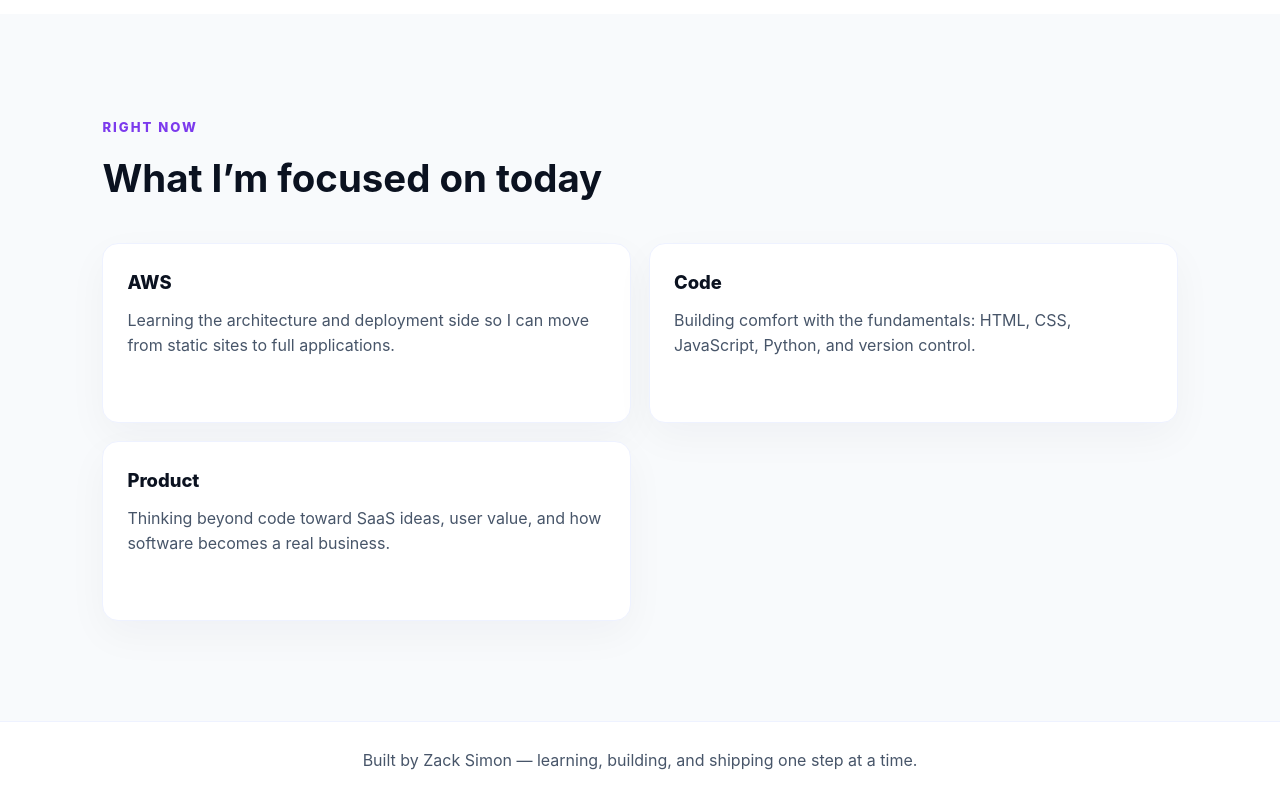
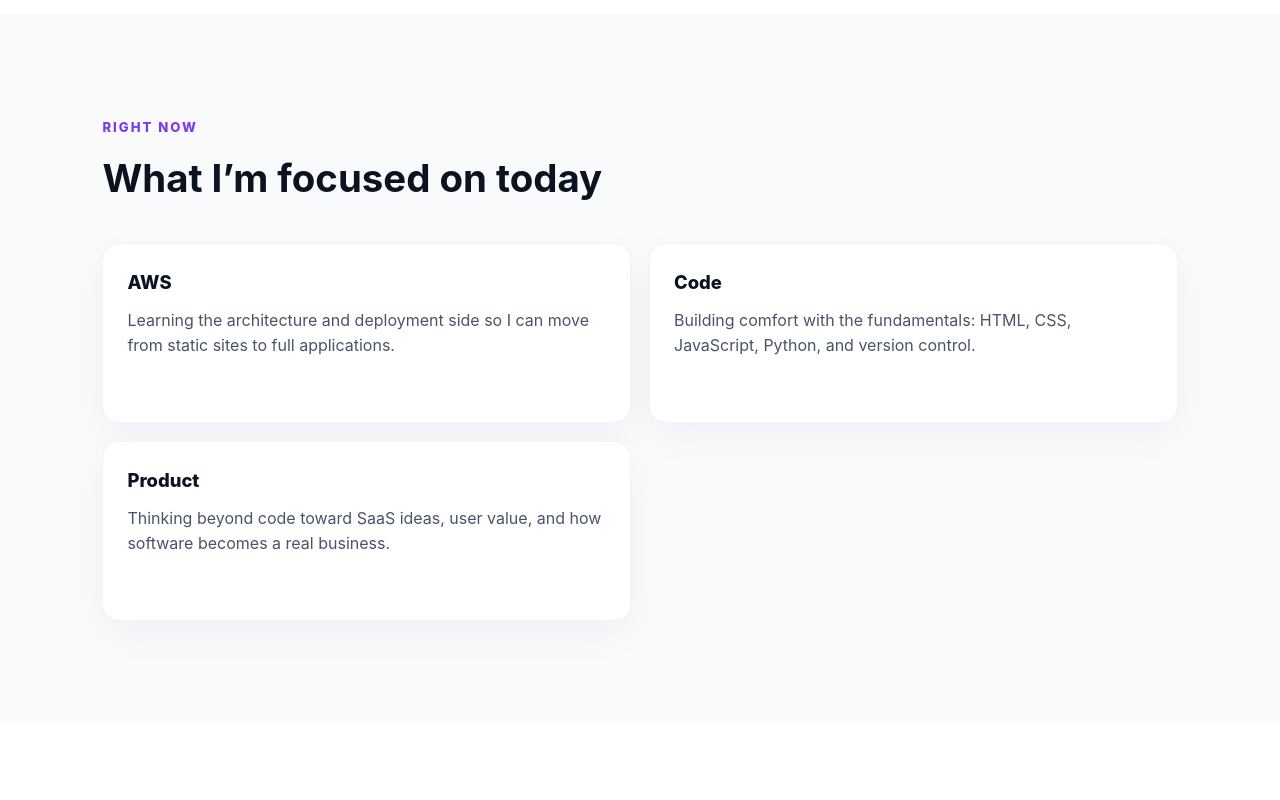
Before and after one commit to zackes3639/dev-site, a plain HTML site: page about.html in a window 1280 px wide. Shown: the part 2416-3216 px from the top of the page. After the commit the page ends 3137 px from the top, so only its background shows below. Drawn offline with Linux system fonts and the light colour scheme.

Commit message:
Removed footer

```diff
--- a/about.html
+++ b/about.html
@@ -155,10 +155,6 @@
     </section>
   </main>
 
-  <footer class="footer">
-    <p>Built by Zack Simon — learning, building, and shipping one step at a time.</p>
-  </footer>
-
   <script src="assets/js/script.js"></script>
 </body>
 </html>
```
Also changed, not shown: index.html (+0 -4 lines), work.html (+0 -4 lines).
